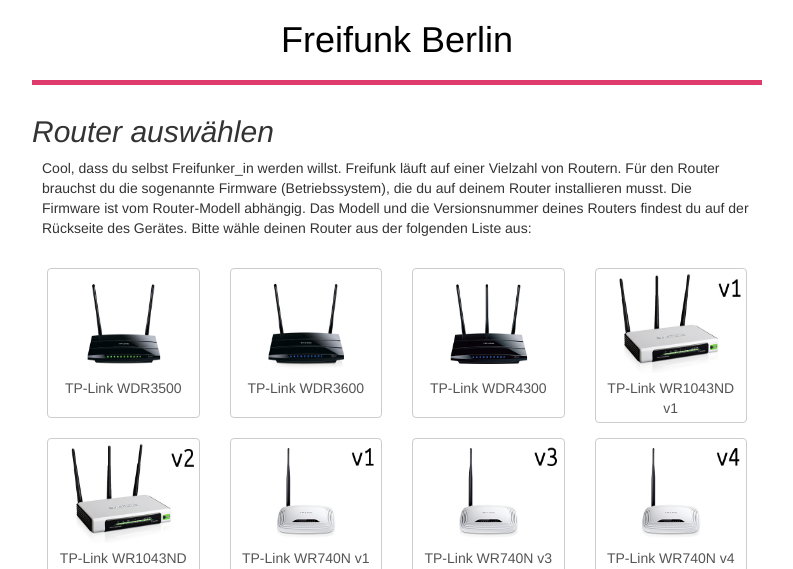
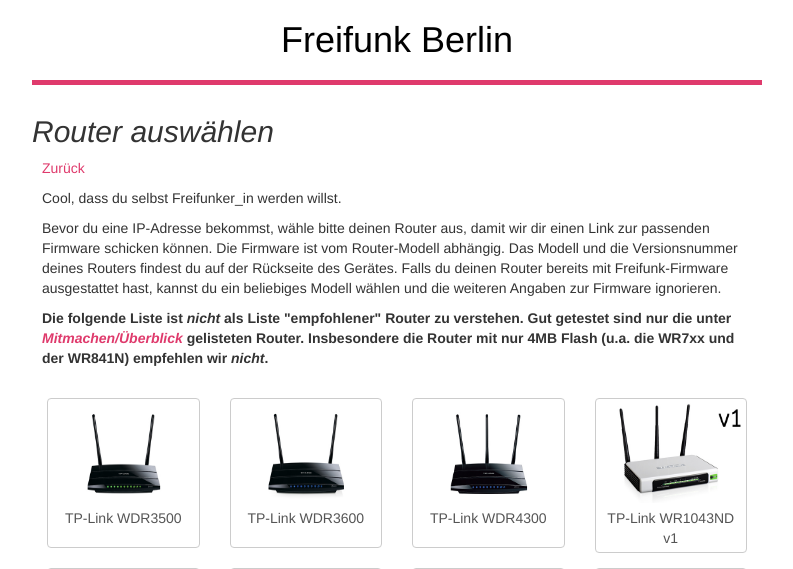
Before and after one commit to freifunk-berlin/config.berlin.freifunk.net, a Flask app: page /wizard/routers in a window 1280 px wide. Shown: the top 569 px of the page, without its empty margins (243-1036 px from the left). Run offline with Flask 2, Linux system fonts and the light colour scheme; parts of the project's set-up code (start-up, migrations or seed data) failed here and were passed over; some libraries are stand-ins or nearby versions.

Commit message:
select_router: show notice that the list is NOT a list of "recommended" routers; give info links
Users confused the list of available firmwares with a list of
"recommended" routers (see mailinglist). Be more clear and
give info links.

```diff
--- a/app/templates/wizard/select_router.html
+++ b/app/templates/wizard/select_router.html
@@ -4,13 +4,28 @@
         <h2 class="col-md-12">Router auswählen</h2>
         <div class="col-md-12">
           <p>
-          Cool, dass du selbst Freifunker_in werden willst. Freifunk läuft auf
-          einer Vielzahl von Routern. Für den Router brauchst du die sogenannte
-          Firmware (Betriebssystem), die du auf deinem Router installieren musst.
+          <a href="/">Zurück</a>
+          </p>
+          <p>
+          Cool, dass du selbst Freifunker_in werden willst.
+          </p>
+          <p>
+          Bevor du eine IP-Adresse bekommst, wähle bitte deinen Router aus,
+          damit wir dir einen Link zur passenden Firmware schicken können.
           Die Firmware ist vom Router-Modell abhängig. Das Modell und die
           Versionsnummer deines Routers findest du auf der Rückseite des
-          Gerätes.  Bitte wähle deinen Router aus der folgenden Liste aus:
+          Gerätes.
+          Falls du deinen Router bereits mit Freifunk-Firmware ausgestattet
+          hast, kannst du ein beliebiges Modell wählen und die weiteren
+          Angaben zur Firmware ignorieren.
           </p>
+          <p>
+          <b>Die folgende Liste ist <i>nicht</i> als Liste "empfohlener"
+          Router zu verstehen. Gut getestet sind nur die unter
+          <i><a href="http://berlin.freifunk.net/participate/overview/">Mitmachen/Überblick</a></i>
+          gelisteten Router. Insbesondere die Router mit nur 4MB Flash (u.a. die WR7xx und der WR841N)
+          empfehlen wir <i>nicht</i>.
+          </b></p>
         </div>
       </div>
 
```
